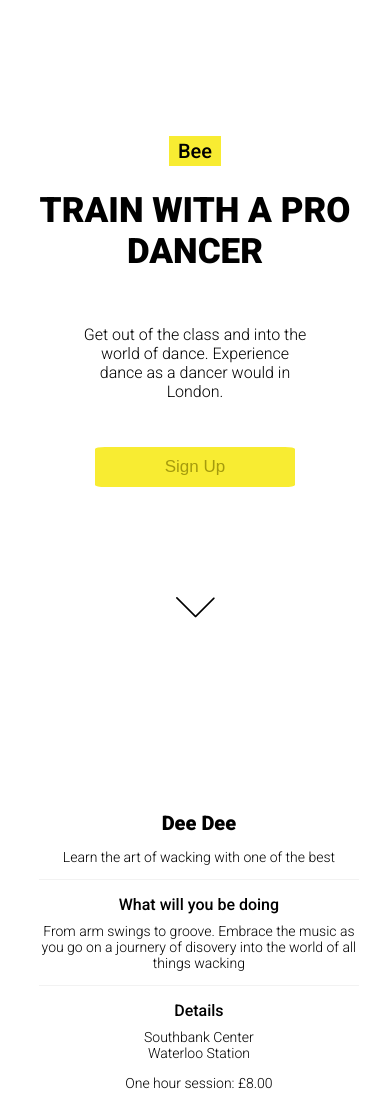
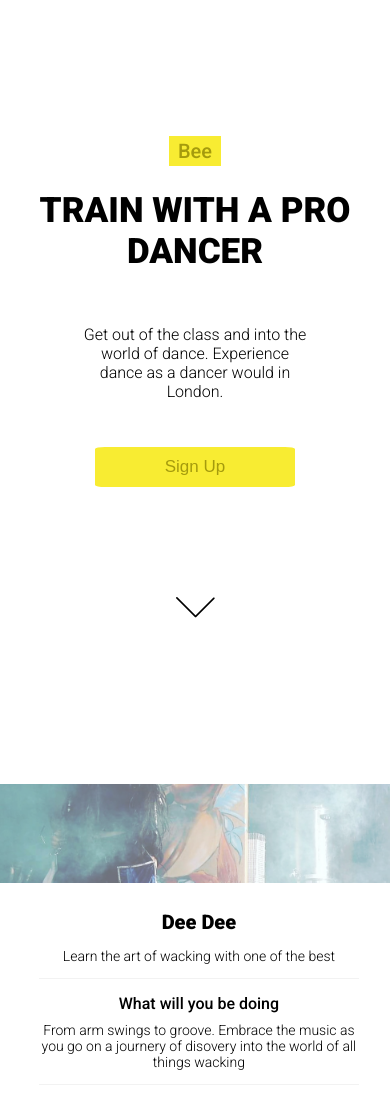
Before and after one commit to markorodic/bee, a plain HTML site: page index.html in a window 390 px wide. Shown: the part 60-1157 px from the top of the page. Drawn offline with Linux system fonts and the light colour scheme; a script that the page names is missing.

Commit message:
test to see if fixed bug for mobile display

```diff
--- a/style.css
+++ b/style.css
@@ -23,6 +23,7 @@ p {
 h2 {
   font-size: 30px;
   background: #f8ec32;
+  color: #a59b0d;
   margin: 0;
   padding: 3px 9px 3px 9px;
   font-weight: 500;
@@ -344,8 +345,8 @@ button {
 
   .description {
     text-align: center;
-    margin-bottom: 360px;
-    flex-grow: 1;
+    margin-bottom: 220px;
+    max-height: 100%;
   }
 
   h4 {
```
